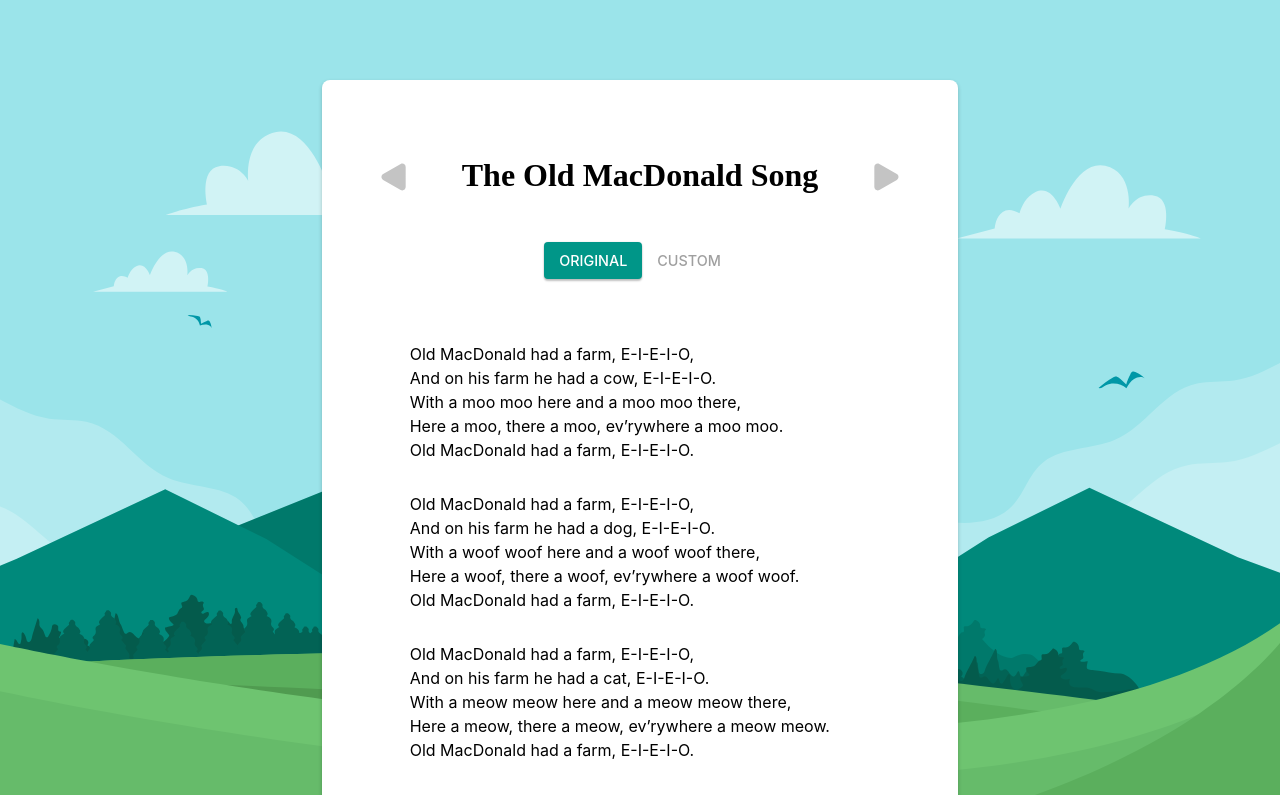
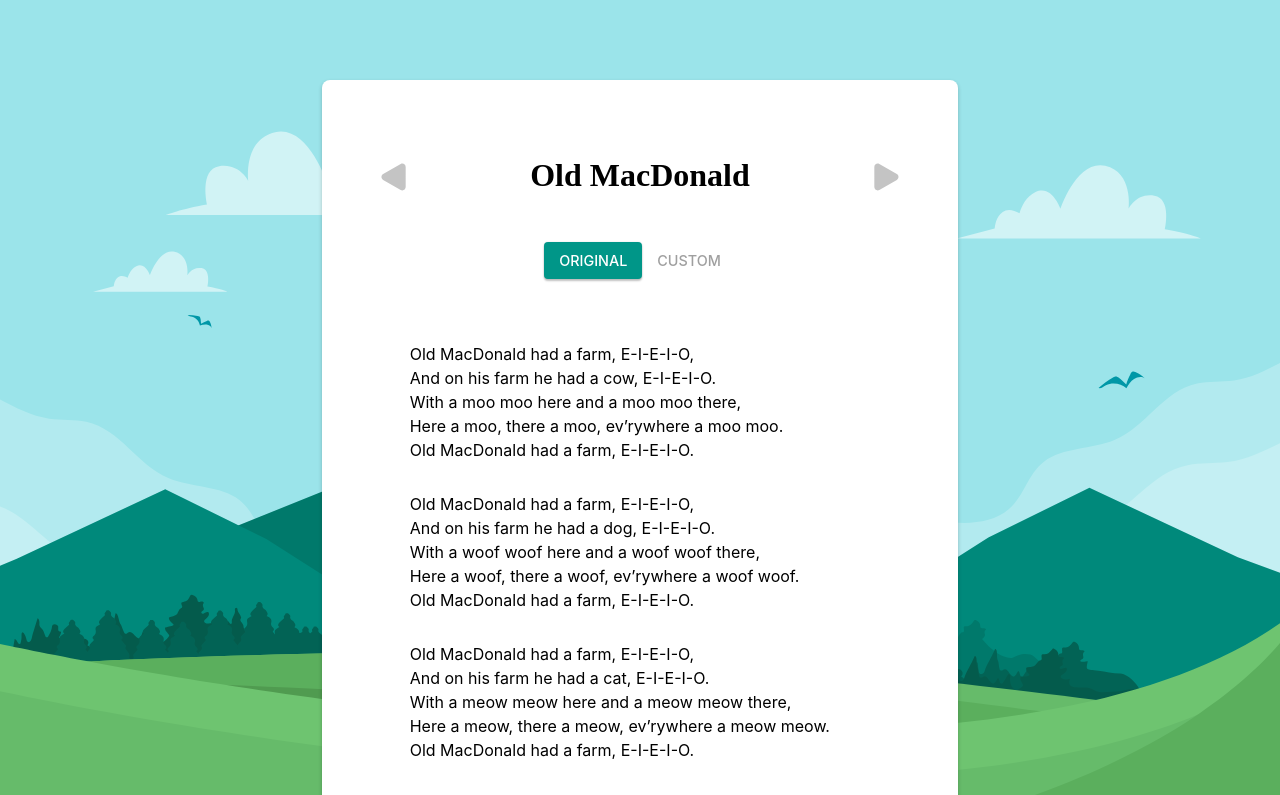
Before and after one commit to gkarapeev/old-mcdonald-spa, a React (Create React App) app: page /old-macdonald/original in a window 1280 px wide. Shown: the top 795 px of the page. Built offline with nearby package versions, Linux system fonts and the light colour scheme; a web font is replaced by a local one.

Commit message:
Reorder songs in song_list

```diff
--- a/src/data/old_macdonald.js
+++ b/src/data/old_macdonald.js
@@ -1,5 +1,5 @@
 export default {
-  title: 'The Old MacDonald Song',
+  title: 'Old MacDonald',
   path: '/old-macdonald',
   verses: [
     {
--- a/src/data/song_list.js
+++ b/src/data/song_list.js
@@ -3,7 +3,7 @@ import old_macdonald from './old_macdonald'
 import propy_song from './propy_song'
 
 export default [
-  georgi_song,
   old_macdonald,
-  propy_song
+  propy_song,
+  georgi_song
 ]
```
